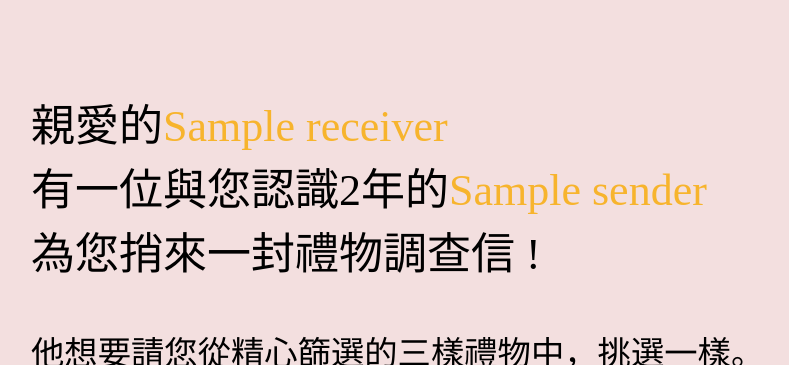
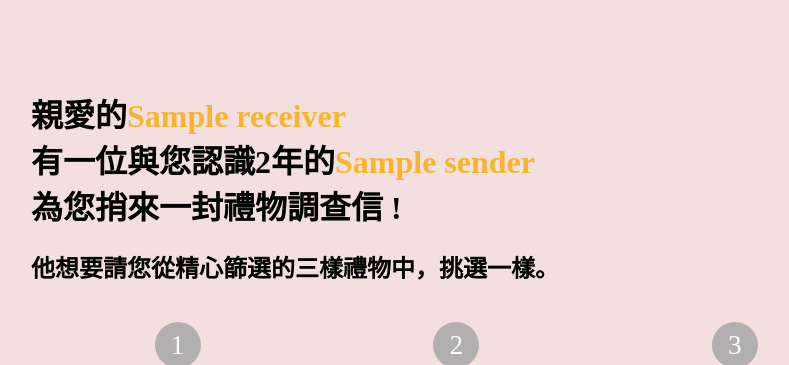
Before and after one commit to shihyuuuuuuu/GiftU, a Django app: template gift_u/apps/survey/templates/survey/questionnaire_mail.html in a window 1280 px wide. Shown: the top 365 px of the page, without its empty margins (193-982 px from the left). Run offline with Django 3.2, Linux system fonts and the light colour scheme; the template is opened without the code that fills it: most values are stand-ins (such as "Sample title", 1, 10 or a date in 2020); some web fonts are replaced.

Commit message:
questionnaire_mail.html第二版, 改字體大小, 改style格式

```diff
--- a/gift_u/apps/survey/templates/survey/questionnaire_mail.html
+++ b/gift_u/apps/survey/templates/survey/questionnaire_mail.html
@@ -17,22 +17,16 @@
       margin: 0 auto;
       background-color: rgb(243, 223, 223);
     }
-    p{
-      font-family: NotoSans;
-    }
-    .custom{
-      color: #f7b42d;
-    }
+    h1, h2, h3{
+      font-family: NotoSans;}
+
+    /* 外加內容的樣式 */
+    .custom{ color: #f7b42d;}
 
     /**********
     *  Header
     ***********/
-    header{
-      margin-top: 7.0vw;
-    }
-    header>p{
-      font-size: 33pt;
-    }
+    header{ margin-top: 7.0vw;}
 
     /*******************
     *  Gift_description
@@ -41,14 +35,11 @@
       display: inline-block;
       width: 33%;
     }
-    .gift>img{
+    .gift>img{ /* 禮物照片 */
       width: 100%;
       height: 100%;
     }
-    #gift_description>p{
-      font-size: 25pt;
-    }
-    .bullet{
+    .bullet{ /* 項目符號 */
       display: inline-block;
       color: white;
       background-color: rgb(177, 175, 175);
@@ -64,14 +55,8 @@
     /*******************
     *  Sign up ads
     ********************/
-    #motivate_text{
-      margin: 6vw 0;
-    }
+    #motivate_text{ margin: 6vw 0;}
 
-    #motivate_text>p{
-      font-size: 25pt;
-      font-weight: bold;
-    }
     #sign_up{
       color: red;
       text-decoration: none;
@@ -81,12 +66,7 @@
     /**********
     *  Footer
     ***********/
-    footer>p{
-      font-size: 25pt;
-    }
-    #cover{
-      width: 60%;
-    }
+    #cover{ width: 60%;}
 
     </style>
 </head>
@@ -95,15 +75,15 @@
       <!-- Header -->
       <header id='header'>
         <!-- Top description -->
-        <p>親愛的<span class="custom">{{receiver}}</span><br>
+        <h1>親愛的<span class="custom">{{receiver}}</span><br>
         有一位與您認識2年的<span class="custom">{{sender}}</span><br>
-        為您捎來一封禮物調查信 !</p>
+        為您捎來一封禮物調查信 !</h1>
       </header>
 
 
       <!-- Gift description -->
       <div id='gift_description'>
-        <p>他想要請您從精心篩選的三樣禮物中，挑選一樣。</p><br>
+        <h2>他想要請您從精心篩選的三樣禮物中，挑選一樣。</h2><br>
         <!-- Gift chioces -->
         <div class="gift_list">
           <div class="gift">
@@ -120,22 +100,22 @@
           </div>
         </div>
         <!-- Gift after-text -->
-        <p>此外，他也想對您說：「<span class="custom">白痴喔</span>」</p>
+        <h2>此外，他也想對您說：「<span class="custom">白痴喔</span>」</h2>
       </div>
 
       <!-- Sign up ads -->
       <div id='motivate_text'>
-        <p><b>
+        <h2><b>
           想知道他到底寫了些什麼嗎 ?<br>
           快 <a id="sign_up" href="https://www.google.com">點這裡</a> 註冊心禮系帳號，查看完整內容並回覆，<br>
           繫起心與心的距離！
-        </b></p>
+        </h2></p>
       </div>
 
       <!-- Footer -->
         <footer>
-          <p>心禮系是一個幫助您匿名調查禮物需求的網站，<br>
-          希望藉由科技拉近人與人間的距離。</p>
+          <h3>心禮系是一個幫助您匿名調查禮物需求的網站，<br>
+          希望藉由科技拉近人與人間的距離。</h3>
           <img id="cover" src="./questionnaire-resource/img/cover.svg" alt="">
         </footer>
       </footer>
```
